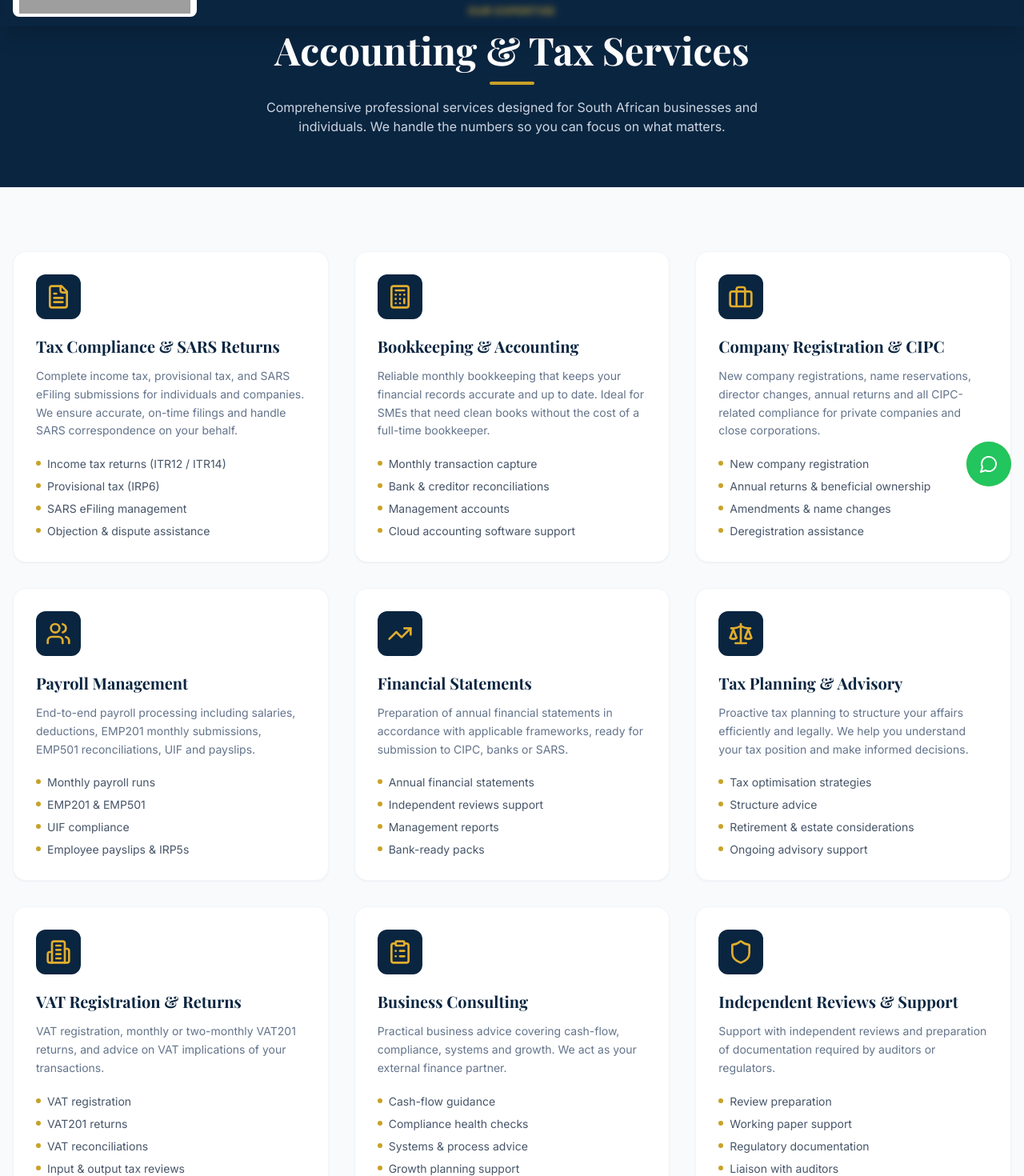
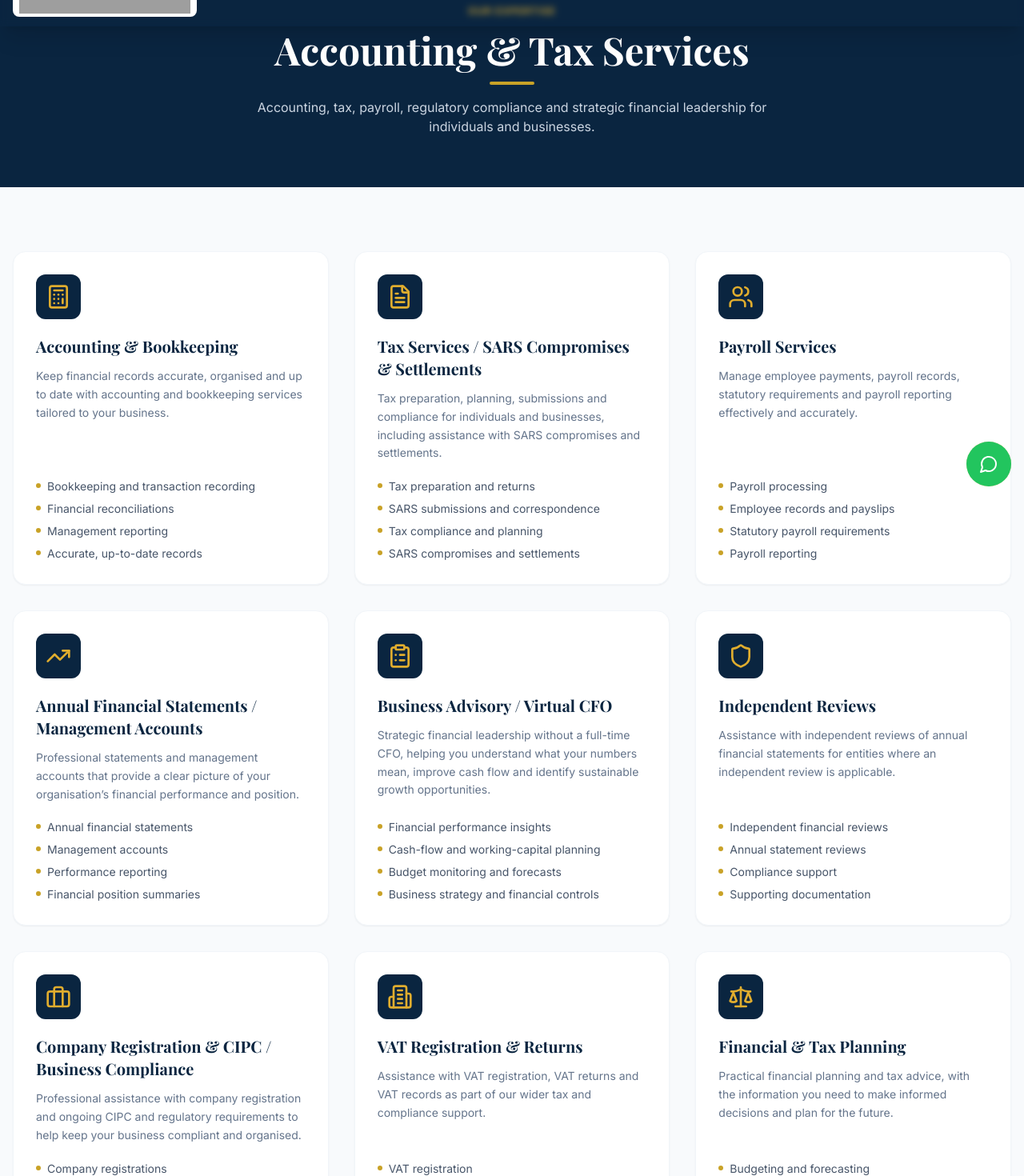
Before and after one commit to silvermatambo-lgtm/alphaomegaaccountants, a React (Vite) app: page /services in a window 1280 px wide. Shown: the part 160-1630 px from the top of the page at 80% size. Built offline with nearby package versions, Linux system fonts and the light colour scheme; grey boxes are pictures that could not be loaded.

Commit message:
Merge all services from client's company profile

```diff
--- a/src/pages/Services.tsx
+++ b/src/pages/Services.tsx
@@ -12,60 +12,15 @@ function SectionReveal({ children, className = '', delay = '' }: { children: Rea
 }
 
 const SERVICES = [
-  {
-    icon: <FileText size={32} />,
-    title: 'Tax Compliance & SARS Returns',
-    desc: 'Complete income tax, provisional tax, and SARS eFiling submissions for individuals and companies. We ensure accurate, on-time filings and handle SARS correspondence on your behalf.',
-    points: ['Income tax returns (ITR12 / ITR14)', 'Provisional tax (IRP6)', 'SARS eFiling management', 'Objection & dispute assistance'],
-  },
-  {
-    icon: <Calculator size={32} />,
-    title: 'Bookkeeping & Accounting',
-    desc: 'Reliable monthly bookkeeping that keeps your financial records accurate and up to date. Ideal for SMEs that need clean books without the cost of a full-time bookkeeper.',
-    points: ['Monthly transaction capture', 'Bank & creditor reconciliations', 'Management accounts', 'Cloud accounting software support'],
-  },
-  {
-    icon: <Briefcase size={32} />,
-    title: 'Company Registration & CIPC',
-    desc: 'New company registrations, name reservations, director changes, annual returns and all CIPC-related compliance for private companies and close corporations.',
-    points: ['New company registration', 'Annual returns & beneficial ownership', 'Amendments & name changes', 'Deregistration assistance'],
-  },
-  {
-    icon: <Users size={32} />,
-    title: 'Payroll Management',
-    desc: 'End-to-end payroll processing including salaries, deductions, EMP201 monthly submissions, EMP501 reconciliations, UIF and payslips.',
-    points: ['Monthly payroll runs', 'EMP201 & EMP501', 'UIF compliance', 'Employee payslips & IRP5s'],
-  },
-  {
-    icon: <TrendingUp size={32} />,
-    title: 'Financial Statements',
-    desc: 'Preparation of annual financial statements in accordance with applicable frameworks, ready for submission to CIPC, banks or SARS.',
-    points: ['Annual financial statements', 'Independent reviews support', 'Management reports', 'Bank-ready packs'],
-  },
-  {
-    icon: <Scale size={32} />,
-    title: 'Tax Planning & Advisory',
-    desc: 'Proactive tax planning to structure your affairs efficiently and legally. We help you understand your tax position and make informed decisions.',
-    points: ['Tax optimisation strategies', 'Structure advice', 'Retirement & estate considerations', 'Ongoing advisory support'],
-  },
-  {
-    icon: <Building2 size={32} />,
-    title: 'VAT Registration & Returns',
-    desc: 'VAT registration, monthly or two-monthly VAT201 returns, and advice on VAT implications of your transactions.',
-    points: ['VAT registration', 'VAT201 returns', 'VAT reconciliations', 'Input & output tax reviews'],
-  },
-  {
-    icon: <ClipboardList size={32} />,
-    title: 'Business Consulting',
-    desc: 'Practical business advice covering cash-flow, compliance, systems and growth. We act as your external finance partner.',
-    points: ['Cash-flow guidance', 'Compliance health checks', 'Systems & process advice', 'Growth planning support'],
-  },
-  {
-    icon: <Shield size={32} />,
-    title: 'Independent Reviews & Support',
-    desc: 'Support with independent reviews and preparation of documentation required by auditors or regulators.',
-    points: ['Review preparation', 'Working paper support', 'Regulatory documentation', 'Liaison with auditors'],
-  },
+  { icon: <Calculator size={32} />, title: 'Accounting & Bookkeeping', desc: 'Keep financial records accurate, organised and up to date with accounting and bookkeeping services tailored to your business.', points: ['Bookkeeping and transaction recording', 'Financial reconciliations', 'Management reporting', 'Accurate, up-to-date records'] },
+  { icon: <FileText size={32} />, title: 'Tax Services / SARS Compromises & Settlements', desc: 'Tax preparation, planning, submissions and compliance for individuals and businesses, including assistance with SARS compromises and settlements.', points: ['Tax preparation and returns', 'SARS submissions and correspondence', 'Tax compliance and planning', 'SARS compromises and settlements'] },
+  { icon: <Users size={32} />, title: 'Payroll Services', desc: 'Manage employee payments, payroll records, statutory requirements and payroll reporting effectively and accurately.', points: ['Payroll processing', 'Employee records and payslips', 'Statutory payroll requirements', 'Payroll reporting'] },
+  { icon: <TrendingUp size={32} />, title: 'Annual Financial Statements / Management Accounts', desc: 'Professional statements and management accounts that provide a clear picture of your organisation’s financial performance and position.', points: ['Annual financial statements', 'Management accounts', 'Performance reporting', 'Financial position summaries'] },
+  { icon: <ClipboardList size={32} />, title: 'Business Advisory / Virtual CFO', desc: 'Strategic financial leadership without a full-time CFO, helping you understand what your numbers mean, improve cash flow and identify sustainable growth opportunities.', points: ['Financial performance insights', 'Cash-flow and working-capital planning', 'Budget monitoring and forecasts', 'Business strategy and financial controls'] },
+  { icon: <Shield size={32} />, title: 'Independent Reviews', desc: 'Assistance with independent reviews of annual financial statements for entities where an independent review is applicable.', points: ['Independent financial reviews', 'Annual statement reviews', 'Compliance support', 'Supporting documentation'] },
+  { icon: <Briefcase size={32} />, title: 'Company Registration & CIPC / Business Compliance', desc: 'Professional assistance with company registration and ongoing CIPC and regulatory requirements to help keep your business compliant and organised.', points: ['Company registrations', 'CIPC filings and amendments', 'Annual returns', 'Business compliance support'] },
+  { icon: <Building2 size={32} />, title: 'VAT Registration & Returns', desc: 'Assistance with VAT registration, VAT returns and VAT records as part of our wider tax and compliance support.', points: ['VAT registration', 'VAT return preparation', 'VAT reconciliations', 'VAT compliance guidance'] },
+  { icon: <Scale size={32} />, title: 'Financial & Tax Planning', desc: 'Practical financial planning and tax advice, with the information you need to make informed decisions and plan for the future.', points: ['Budgeting and forecasting', 'Cash-flow planning', 'Tax planning', 'Growth and investment decisions'] },
 ];
 
 export default function Services() {
@@ -77,7 +32,7 @@ export default function Services() {
           <h1 className="text-3xl md:text-5xl font-bold text-white mt-2">Accounting & Tax Services</h1>
           <div className="gold-bar mx-auto" />
           <p className="text-stone-300 max-w-2xl mx-auto mt-4">
-            Comprehensive professional services designed for South African businesses and individuals. We handle the numbers so you can focus on what matters.
+            Accounting, tax, payroll, regulatory compliance and strategic financial leadership for individuals and businesses.
           </p>
         </div>
       </section>
@@ -110,7 +65,7 @@ export default function Services() {
 
       <section className="py-16 bg-navy-900">
         <div className="max-w-3xl mx-auto px-4 text-center">
-          <h2 className="text-2xl md:text-3xl font-bold text-white mb-4">Need a service not listed?</h2>
+          <h2 className="text-2xl md:text-3xl font-bold text-white mb-4">Let's Talk About Your Financial Needs</h2>
           <p className="text-stone-300 mb-8">Contact us — we tailor our offerings to the needs of each client.</p>
           <Link to="/contact" className="btn-gold">
             Get in Touch <ArrowRight size={16} />
```
